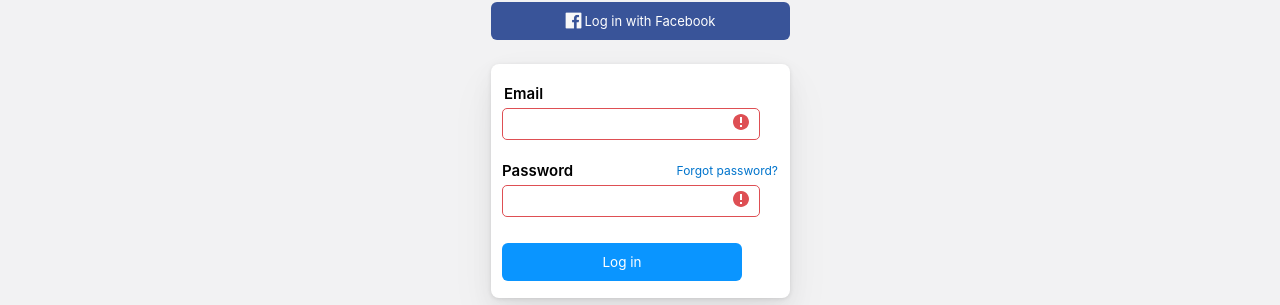
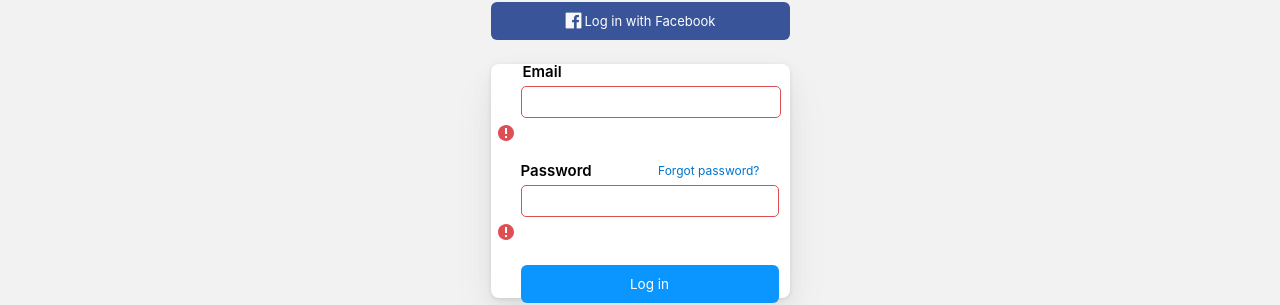
Before and after one commit to codestates-seb/seb45_pre_007, a React (Create React App) app in the folder client/: page /login in a window 1280 px wide. Shown: the part 315-620 px from the top of the page. Built offline with nearby package versions, Linux system fonts and the light colour scheme; no server answers.

Commit message:
feat: login 기능 및 UI 구현

```diff
--- a/client/src/components/header/Search.jsx
+++ b/client/src/components/header/Search.jsx
@@ -56,6 +56,8 @@
       navigete('/login');
     }
   };
+
+  console.log(loginData.token);
 
   return (
     <SearchBox successedUser={successedUser}>
--- a/client/src/components/login/LoginForm.jsx
+++ b/client/src/components/login/LoginForm.jsx
@@ -1,4 +1,4 @@
-import React, { useState } from 'react';
+import React, { useEffect, useState } from 'react';
 import { useDispatch, useSelector } from 'react-redux';
 import { css, styled } from 'styled-components';
 import { postToLogin } from '../../redux/api/loginApi';
@@ -28,7 +28,6 @@
     // postToLogin 액션의 비동기 처리 완료가 성공적으로 처리되었는지 확인
     if (postToLogin.fulfilled.match(action)) {
       if (action.payload && action.payload.status === 200) {
-        console.log(loginData.token);
         navigate('/questions');
       }
     } else {
@@ -47,6 +46,13 @@
   };
 
   console.log(check);
+
+  useEffect(() => {
+    // const storedToken = localStorage.getItem('token');
+    if (loginData.token) {
+      console.log(loginData.token);
+    }
+  }, []);
 
   return (
     <LoginFormBox>
@@ -149,6 +155,13 @@
   @media (max-width: 640px) {
     width: 266px;
   }
+
+  ${({ check }) =>
+    check
+      ? css``
+      : css`
+          width: 100%;
+        `}
 `;
 
 // email
@@ -157,14 +170,13 @@
 `;
 
 const LoginDataBox = styled.div`
-  display: flex;
-
-  position: relative;
+  /* display: flex; */
+  /* position: relative; */
 
   svg {
     fill: hsl(358, 68%, 59%);
     position: relative;
-    top: 5px;
+    top: 6px;
     right: 10%;
   }
 `;
@@ -197,7 +209,7 @@
           }
         `
       : css`
-          width: 258px;
+          width: 260px;
           border: 1.3px solid hsl(358, 68%, 59%);
           padding: 0 32px 0 9.1px;
           &:focus {
@@ -301,4 +313,13 @@
   @media (max-width: 640px) {
     width: 219px;
   }
+
+  ${({ check }) =>
+    check
+      ? css`
+          width: 260px;
+        `
+      : css`
+          width: 258px;
+        `}
 `;
--- a/client/src/redux/api/loginApi.js
+++ b/client/src/redux/api/loginApi.js
@@ -19,7 +19,7 @@
       password,
     });
 
-    console.log(response); // 토큰 출력
+    console.log(response.headers.authorization); // 토큰 출력
     return response;
   }
 );
--- a/client/src/redux/feature/loginSlice.js
+++ b/client/src/redux/feature/loginSlice.js
@@ -55,10 +55,7 @@
           console.log('API Response:', action.payload); // 확인용 로그
 
           // 토큰을 어떻게 가져오는지 확인
-          const token = action.payload.headers.Authorization;
-          console.log('Token:', token); // 확인용 로그
-
-          state.token = token;
+          state.token = action.payload.headers.authorization;
           state.loading = 'idle';
           state.isSuccessed = true;
           state.status = 200;
```
